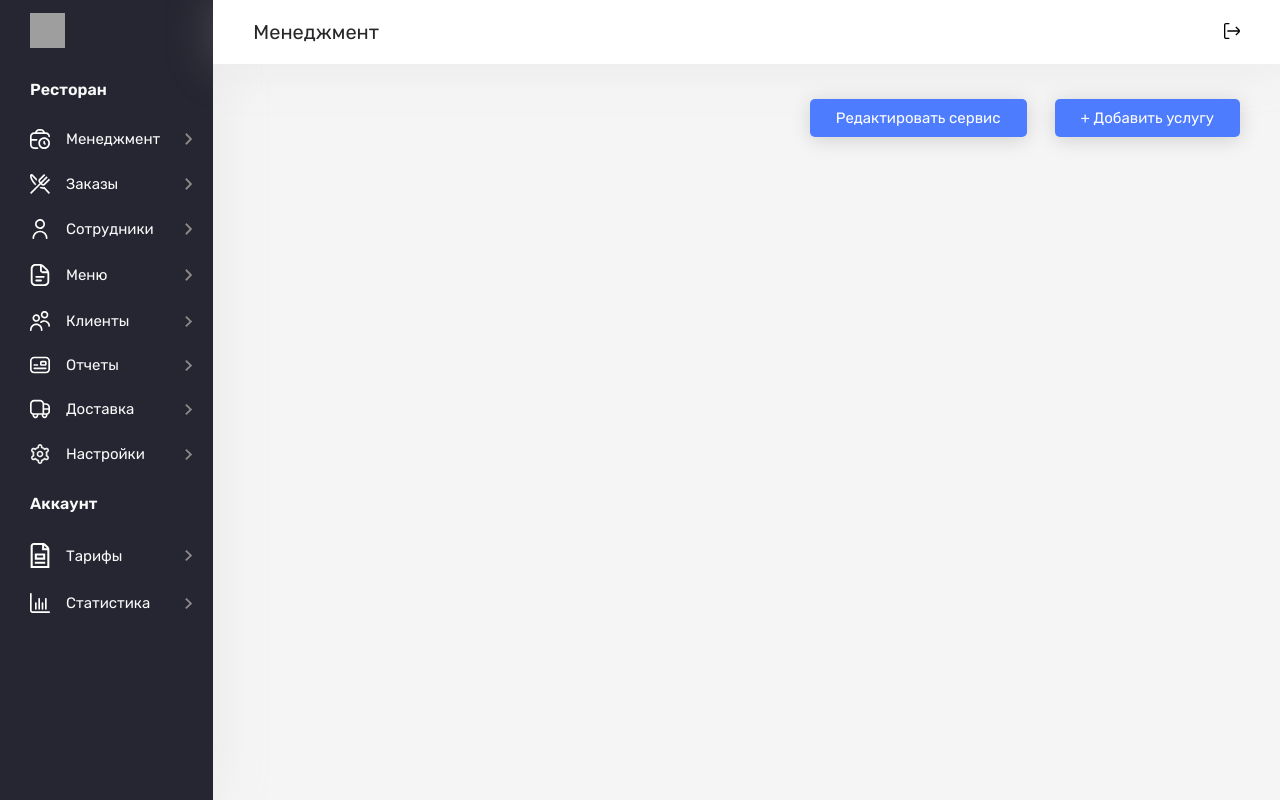
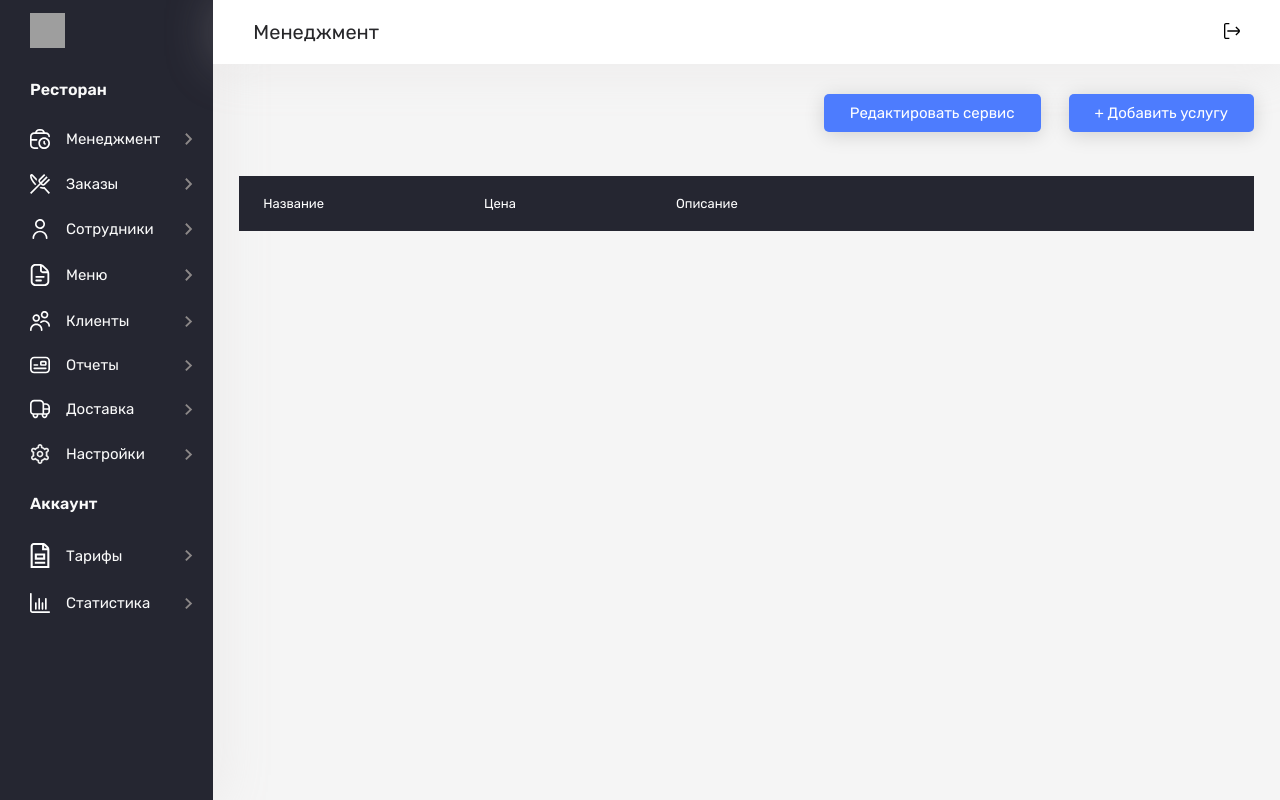
Before and after one commit to MustafaJohnny/Inno-Dashboard, a React (Create React App) app: page /services in a window 1280 px wide. Built offline with nearby package versions, Linux system fonts and the light colour scheme; grey boxes are pictures that could not be loaded.

Commit message:
service page added

```diff
--- a/src/Components/Pages/HomePage.module.css
+++ b/src/Components/Pages/HomePage.module.css
@@ -156,6 +156,35 @@
   width: 100%;
 }
 
+.servicesContainer {
+  width: 100%;
+  display: flex;
+  flex-direction: column;
+  gap: 2.4rem;
+  padding: 2rem 2.6rem;
+}
+
+.serviceItemsBox {
+  display: flex;
+  flex-direction: column;
+  gap: 1.6rem;
+}
+
+.multiHeadingServices {
+  background-color: #252631;
+  padding: 2rem 2.4rem;
+  gap: 16rem;
+  display: flex;
+  align-items: center;
+  justify-content: flex-start;
+}
+
+.servicesHeading {
+  font-weight: 400;
+  font-size: 1.3rem;
+  color: #fff;
+}
+
 .managementBtnsArea {
   display: flex;
   padding-bottom: 2rem;
--- a/src/Components/Pages/ServicesPage.js
+++ b/src/Components/Pages/ServicesPage.js
@@ -48,8 +48,7 @@ const ServicesPage = () => {
           <SideNavigation />
           <div className={classes.contentBigBox}>
             <UpNavigation />
-            <main className={classes.changeContentBox}>
-              <div className={classes.managmentContent}>
+            <main className={classes.servicesContainer}>
               <div className={classes.managementBtnsArea}>
                 <h1 className={classes.managementHeading}>{pageHeading}</h1>
                 <div className={classes.twoBtnsManage}>
@@ -61,6 +60,13 @@ const ServicesPage = () => {
                   </button>
                 </div>
               </div>
+
+              <div className={classes.serviceItemsBox}>
+                <div className={classes.multiHeadingServices}>
+                  <span className={classes.servicesHeading}>Название</span>
+                  <span className={classes.servicesHeading}>Цена</span>
+                  <span className={classes.servicesHeading}>Описание</span>
+                </div>
               </div>
             </main>
           </div>
```
Lines whose indentation alone changed are shown as unchanged.
